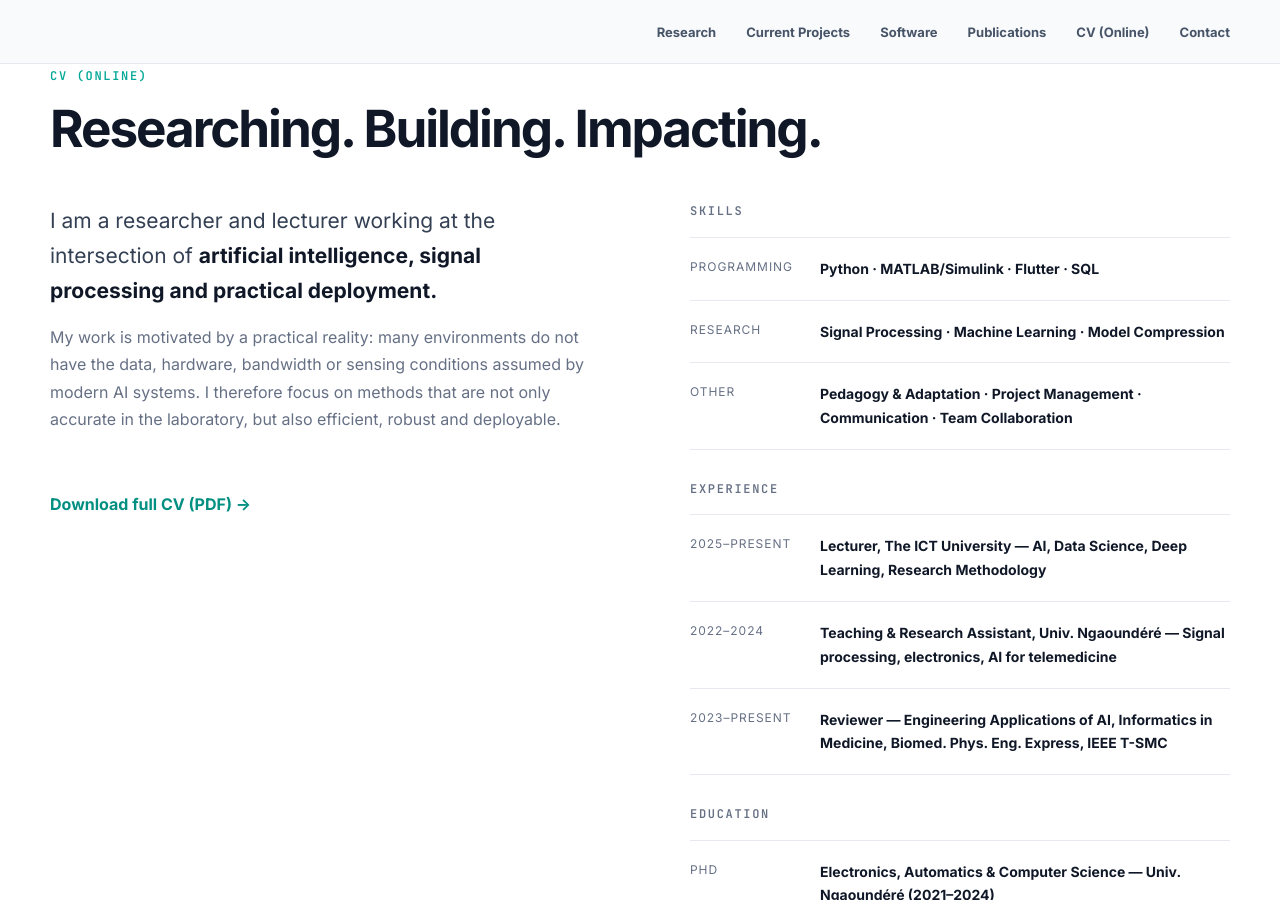
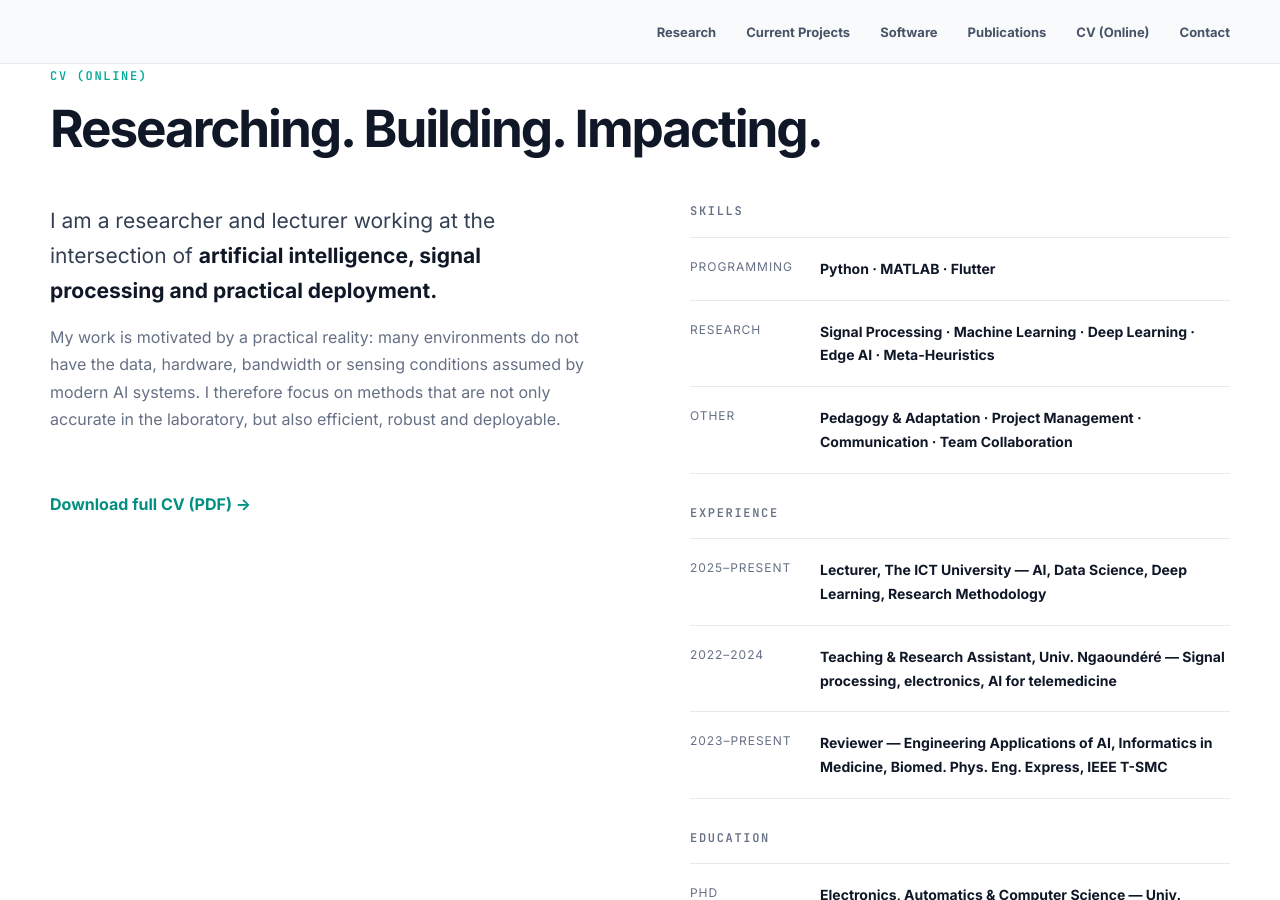
Before and after one commit to fotsingk/fotsingk.github.io, a Jekyll site: the page built from index.md, in a window 1280 px wide and 900 px high, scrolled down 6523 px. Built offline with Jekyll 4.4.1, drawn with Linux system fonts in a browser that asks for light colours.

Commit message:
Update skills section in index.md

```diff
--- a/index.md
+++ b/index.md
@@ -383,8 +383,8 @@ layout: default
     <div>
       <p class="eyebrow">SKILLS</p>
       <div class="facts">
-        <div><span>Programming</span><strong>Python · MATLAB/Simulink · Flutter · SQL</strong></div>
-        <div><span>Research</span><strong>Signal Processing · Machine Learning · Model Compression</strong></div>
+        <div><span>Programming</span><strong>Python · MATLAB · Flutter</strong></div>
+        <div><span>Research</span><strong>Signal Processing · Machine Learning · Deep Learning · Edge AI · Meta-Heuristics</strong></div>
         <div><span>Other</span><strong>Pedagogy & Adaptation · Project Management · Communication · Team Collaboration</strong></div>
       </div>
 
```
